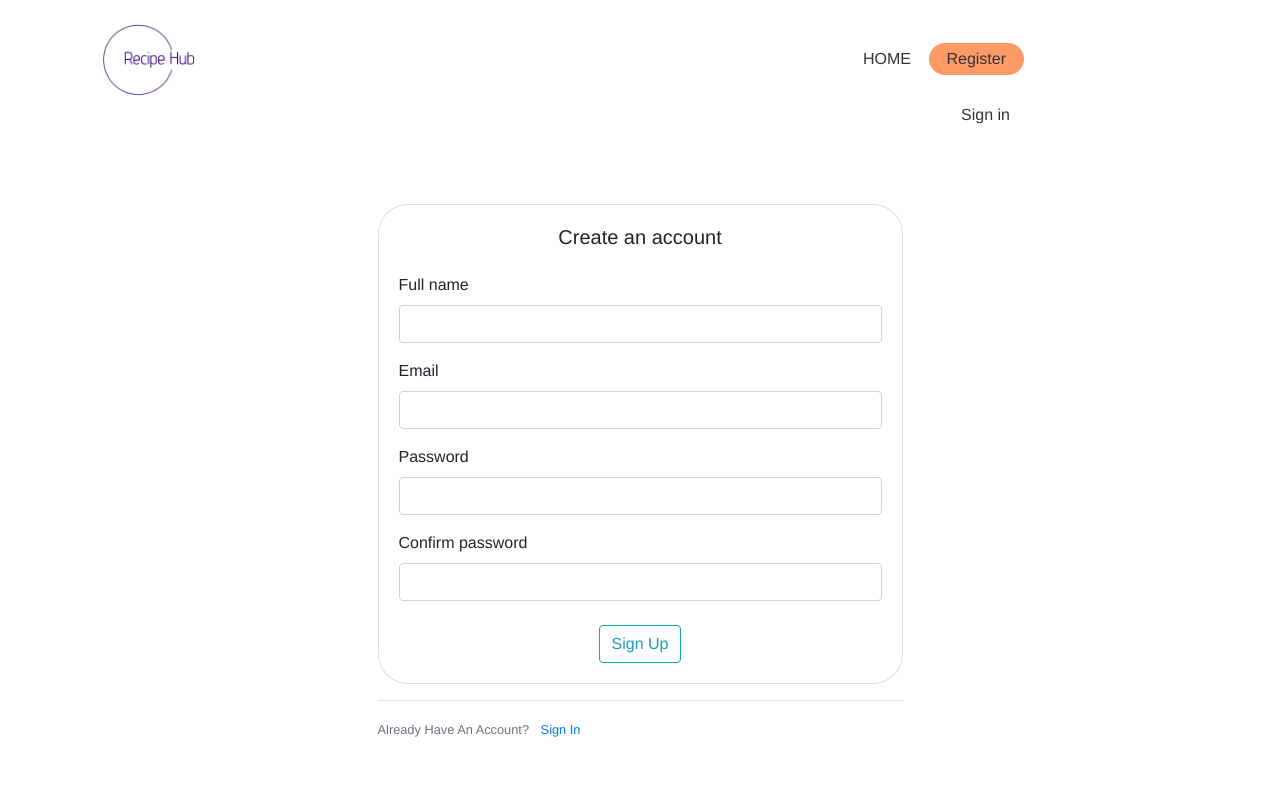
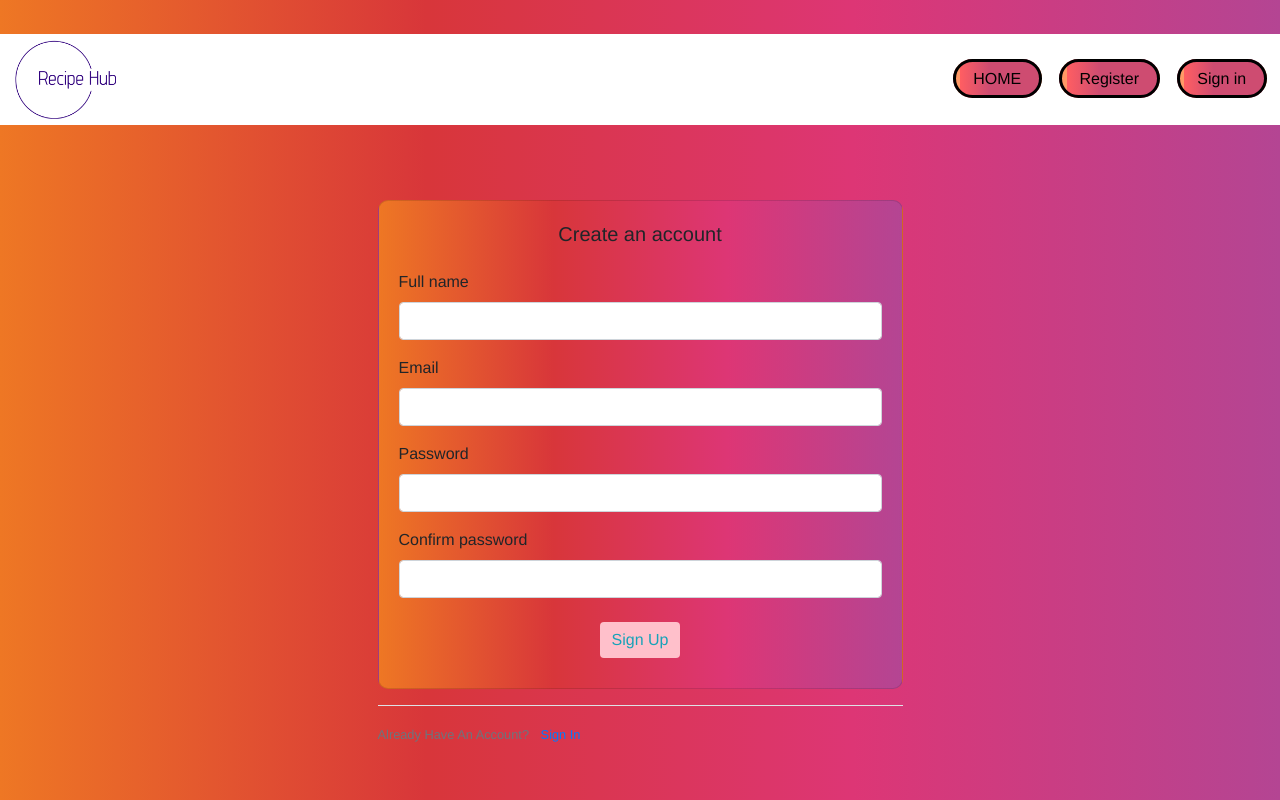
Before and after one commit to bennet489/RecipeHub, a Flask app: page /register in a window 1280 px wide. Run offline with Flask 3, Linux system fonts and the light colour scheme; some libraries are stand-ins or nearby versions.

Commit message:
Update nav.html

```diff
--- a/app/static/css/nav.css
+++ b/app/static/css/nav.css
@@ -1,3 +1,10 @@
+header {
+    background-color: linear-gradient(to right, #ee7724, #44593);
+    text-align: center;
+    padding: 5px;
+    margin-bottom: 0px;
+}
+
 nav {
     background-color: #fff;
     overflow: hidden;
@@ -5,34 +12,61 @@ nav {
     float: left;
     line-height: 16px;
     padding-top: 0%;
-    width: 80%;
+    width: 100%;
+    max-height: fit-content;
     position: relative;
     text-align: right;
     margin-right: 10%;
-    margin-top: 0%;
-    margin-bottom: 69px;
+    margin-top: 0px;
+    margin-bottom: 4.5px;
     box-sizing: border-box;
 }
-
-nav a,
 nav button {
     font-family: Helvetica, Arial, sans-serif;
     display: inline-block;
-    line-height: 16px;
+    line-height: 20px;
     margin-bottom: 0%;
     margin-top: 0%;
     color: #333333;
     text-align: center;
-    padding: 12px 14px;
+    padding: 12px 12px;
     text-decoration: none;
     border: none;
     cursor: pointer;
 }
 
+nav a {
+    background:
+            linear-gradient(to right, #ff9966 5%,
+            #ff5e62 0%,#ce4c71 40%);
+            border-radius: 50px;
+            border-style: solid;
+            padding-left: 17px;
+            padding-right: 18px;
+            padding-bottom: 8px;
+            padding-top: 8px;
+            color: black;
+            margin-right: 1%;
+}
+
+nav img {
+    display: inline-block;
+    vertical-align: middle;
+        margin-left: 0px;
+        margin-right: 65%;
+        max-width: 8%;
+        padding-bottom:0.5%;
+        padding-top: 0.5%;
+}
+
 nav a:hover,
 nav button:hover {
     background-color: #ddd;
-    color: black;
+    color: blue;
+    border-radius: 30px;
+    padding-right: 18px;
+    padding-bottom: 8px;
+    padding-top: 8px;
 }
 
 .search-container {
@@ -64,12 +98,6 @@ nav button:hover {
 }
 
 /* User Profile Styles */
-.user-profile {
-    text-align: left;
-    margin: 20px;
-    display: flex;
-    align-items: center;
-}
 
 .profile-pic {
     border-radius: 50%;
--- a/app/static/style.css
+++ b/app/static/style.css
@@ -2,11 +2,14 @@
 
 body {
     font-family: Helvetica, Arial, sans-serif;
-    background-color: #fff;
+    background: linear-gradient(to right, #ee7724, #d8363a, #dd3675, #b44593);
 }
 
 .container-custom {
     max-width: 200px;
+    margin-top: 20px;
+    margin-bottom: auto;
+    padding-top: 100px;
 }
 
 .row {
@@ -24,7 +27,42 @@ body {
 
 .card-body-custom {
     padding: 28px;
+    text-align: center;
 }
 .card{
+    text-align: left;
+    max-width: auto;
+    margin-top: 70px;
+    margin-bottom: 10px;
+    display: flex;
+    border-radius: 10px;
+    padding-top: 1px;
+    padding-bottom: 10px;
+    align-items: left;
+    background: linear-gradient(to right, #ee7724, #d8363a, #dd3675, #b44593);
+}
+
+.text-area {
+    display: block;
+    float: center;
+    text-align: left;
+    margin-bottom: auto;
+    margin-top: auto;
+    border-radius: 15px;
+}
+
+.user-profile {
+    text-align: justify;
+    margin-top: 50px;
+    margin-bottom: auto;
+    display: inline-block;
     border-radius: 30px;
+    padding-top: 1px;
+    align-items: center;
+
 }
+
+.btn {
+    background-color: pink;
+    border-style: hidden;
+}
--- a/app/templates/home.html
+++ b/app/templates/home.html
@@ -14,7 +14,7 @@
     <div class="post">
         <div class="post-content">
     <form action="/submit_post" method="post">
-        <textarea id="post_body" placeholder="What's happening?!" name="post_body" rows="4" cols="50"></textarea><br>
+        <textarea class="text-area" placeholder="Got something to cook?!" name="post_body" rows="4" cols="50"></textarea><br>
     </form>
 
     <!-- File Upload Option -->
--- a/app/templates/nav.html
+++ b/app/templates/nav.html
@@ -16,13 +16,10 @@
     </header>
 
     <nav>
-        <img src="{{url_for('static', filename='images/logo.png')}}" alt="Logo" style="display: inline-block; vertical-align: middle;
-        margin-left: 5%; margin-right: 650px; width: 9%;">
+        <img src="{{url_for('static', filename='images/logo.png')}}" alt="Logo">
         <a href="{{url_for('home')}}">HOME</a>
         {% if current_user.is_anonymous %}
-            <a href="{{url_for('register')}}" style="background: linear-gradient(to right, #ff9966 100%,#ff5e62 0%,#ce4c71 0%);
-            border-radius: 50px; padding-left: 17px;
-            padding-right: 18px; padding-bottom: 8px; padding-top: 8px;">Register</a>
+            <a href="{{url_for('register')}}">Register</a>
             <a href="{{url_for('login')}}">Sign in</a>
         {% else  %}
             <a href="#">Posts</a>
```
Also changed, not shown: 1 other file.
